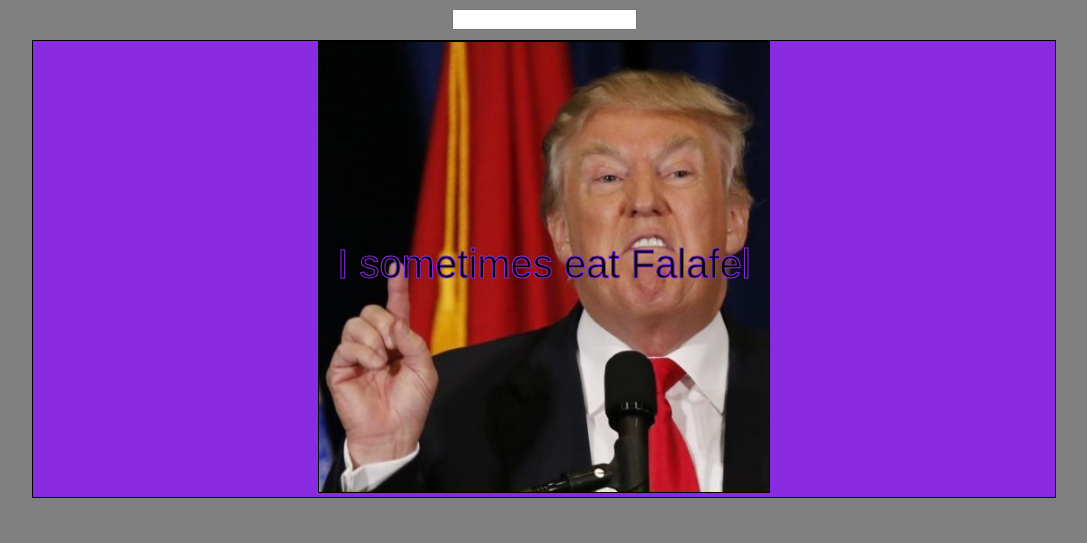
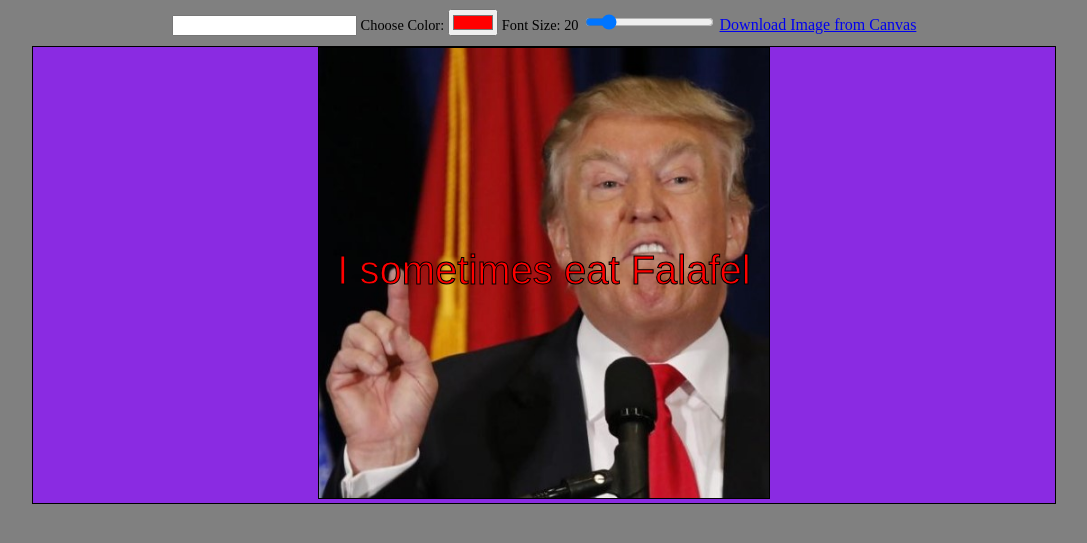
Before and after one commit to Naama188/ultimate-meme-generator, a plain HTML site: page index.html in a window 1280 px wide. Both pictures are taken after a click on the picture 184 px from the left and 194 px from the top of the page. Shown: the part 35-578 px from the top of the page, without its empty margins (96-1183 px from the left). Drawn offline with Linux system fonts and the light colour scheme.

Commit message:
Implement Phases 2&3

```diff
--- a/css/main.css
+++ b/css/main.css
@@ -40,3 +40,18 @@ canvas {
     transition: 1s;
     filter: unset;
 }
+
+label {
+    font-size: .9em;
+    grid-column: 1;
+    align-self: center;
+}
+
+input {
+    grid-column: 2;
+}
+
+button {
+    grid-column: 2;
+    justify-self: end;
+}
--- a/index.html
+++ b/index.html
@@ -12,6 +12,13 @@
 
     <section class="editor hidden">
         <input type="text" oninput="setLineTxt(this.value)" />
+        <label for="color">Choose Color: </label>
+        <input type="color" oninput="setColor(this.value)" id="color" name="color" value="#ff0000" id="color"/>
+        <label for="size">Font Size: <span id="FSize">20</span></label>
+        <input type="range" id="size" name="size" step="10" min="10" max="80" value="20"
+                        onchange="setFontSize(this.value)" />
+
+        <a href="#" class="btn" onclick="onDownloadImg(this)" download="my-img.jpg">Download Image from Canvas</a>
         <div class="canvas-container">
             <canvas width="450" height="450"></canvas>
         </div>
@@ -30,7 +37,7 @@
 
     <script src="js/service/utils.js"></script>
     <script src="js/service/localStorage.js"></script>
-    <script src="js/service/service.js"></script>
+    <script src="js/service/memeService.js"></script>
 
     <script src="js/galleryController.js"></script>
     <script src="js/memeController.js"></script>
--- a/js/memeController.js
+++ b/js/memeController.js
@@ -40,15 +40,19 @@ function renderMeme(){
     const txt = meme.lines[0].txt
     gCtx.drawImage(gCurrImg, 0, 0, gElCanvas.width, gElCanvas.height)
 
-    drawText(txt,50,50)
+    var txtColor = gMeme.lines[gMeme.selectedLineIdx].color
+
+    var fontSize = gMeme.lines[gMeme.selectedLineIdx].size
+
+    drawText(txt,50,50, txtColor,fontSize)
 
 }
 
-function drawText(text, x, y) {
+function drawText(text, x, y,color,size) {
     gCtx.lineWidth = 1
-    gCtx.strokeStyle = 'blueviolet'
-    gCtx.fillStyle = 'black'
-    gCtx.font = '40px Arial'
+    gCtx.strokeStyle = 'black'
+    gCtx.fillStyle = color
+    gCtx.font = `${size}px Arial`
     gCtx.textAlign = 'center'
     gCtx.textBaseline = 'middle'
 
@@ -63,7 +67,26 @@ function drawText(text, x, y) {
 }
 
 function setLineTxt(elValue) {
-    console.log("elValue", elValue)
+    // console.log("elValue", elValue)
     getTxtValue(elValue)
     renderMeme()
 }
+
+function setColor(elValue) {
+
+    getColor(elValue)
+    renderMeme()
+}
+
+function setFontSize(elValue) {
+
+    getFontSize(elValue)
+    renderMeme()
+}
+
+
+
+function onDownloadImg(elLink) {
+    const imgContent = gElCanvas.toDataURL('image/jpeg')
+    elLink.href = imgContent
+}
--- a/js/service/service.js
+++ b/js/service/memeService.js
@@ -4,7 +4,7 @@ _createImgs()
 var gMeme = {
   selectedImgId: 5,
   selectedLineIdx: 0,
-  lines: [{ txt: "I sometimes eat Falafel", size: 20, color: "red" }],
+  lines: [{ txt: "I sometimes eat Falafel", size: 40, color: "red" }],
 };
 
 var gKeywordSearchCountMap = { funny: 12, cat: 16, baby: 2 };
@@ -39,3 +39,17 @@ function  getTxtValue(elValue) {
 
 
 }
+
+function  getColor(elValue) {
+
+     gMeme.lines[gMeme.selectedLineIdx].color = elValue
+
+
+}
+
+function  getFontSize(elValue) {
+
+     gMeme.lines[gMeme.selectedLineIdx].size = elValue
+
+
+}
```
